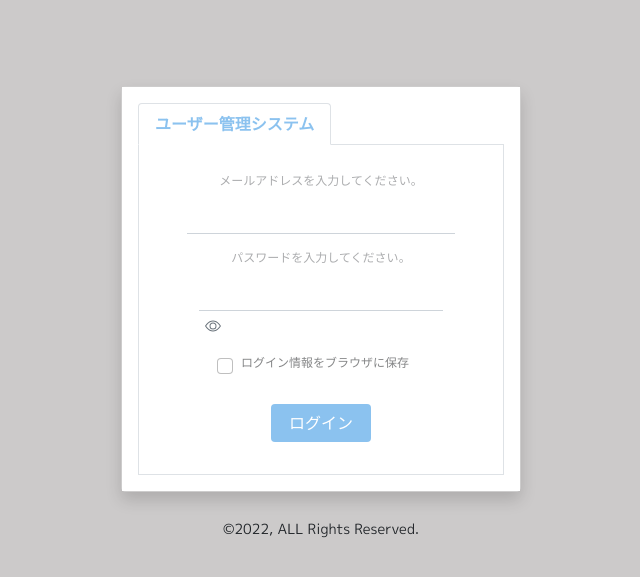
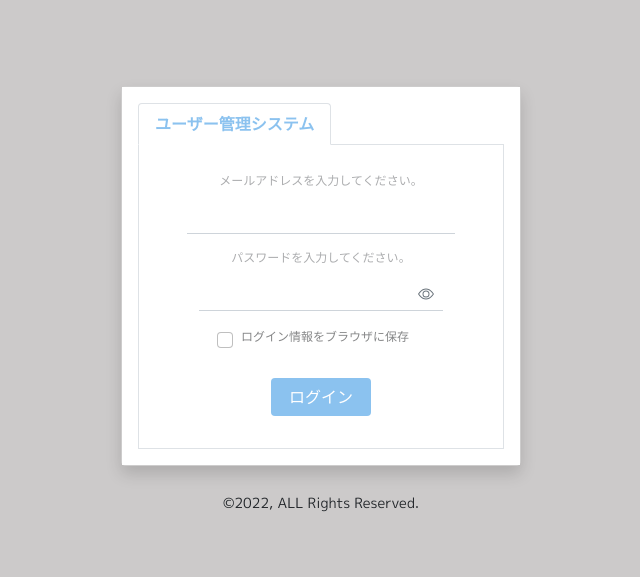
Before and after one commit to yantyal/my_project, a Flask app: page /login in a window 1280 px wide. Shown: the top 577 px of the page, without its empty margins (319-959 px from the left). Run offline with Flask 2, Linux system fonts and the light colour scheme; some libraries are stand-ins or nearby versions.

Commit message:
パスワードのマスク表示用のボタンの位置など

```diff
--- a/my_app/static/css/style.css
+++ b/my_app/static/css/style.css
@@ -13,6 +13,16 @@ a{
 }
 body{
     background-color: rgb(204, 202, 202);
+}
+.password-position{
+    position: relative;
+}
+.btn-view-password{
+    color: rgb(172, 173, 175);
+    position: absolute;
+    top: 5px;
+    right: 15px;
+    z-index: 2;
 }
 
 /* ナビゲーションバー */
```
